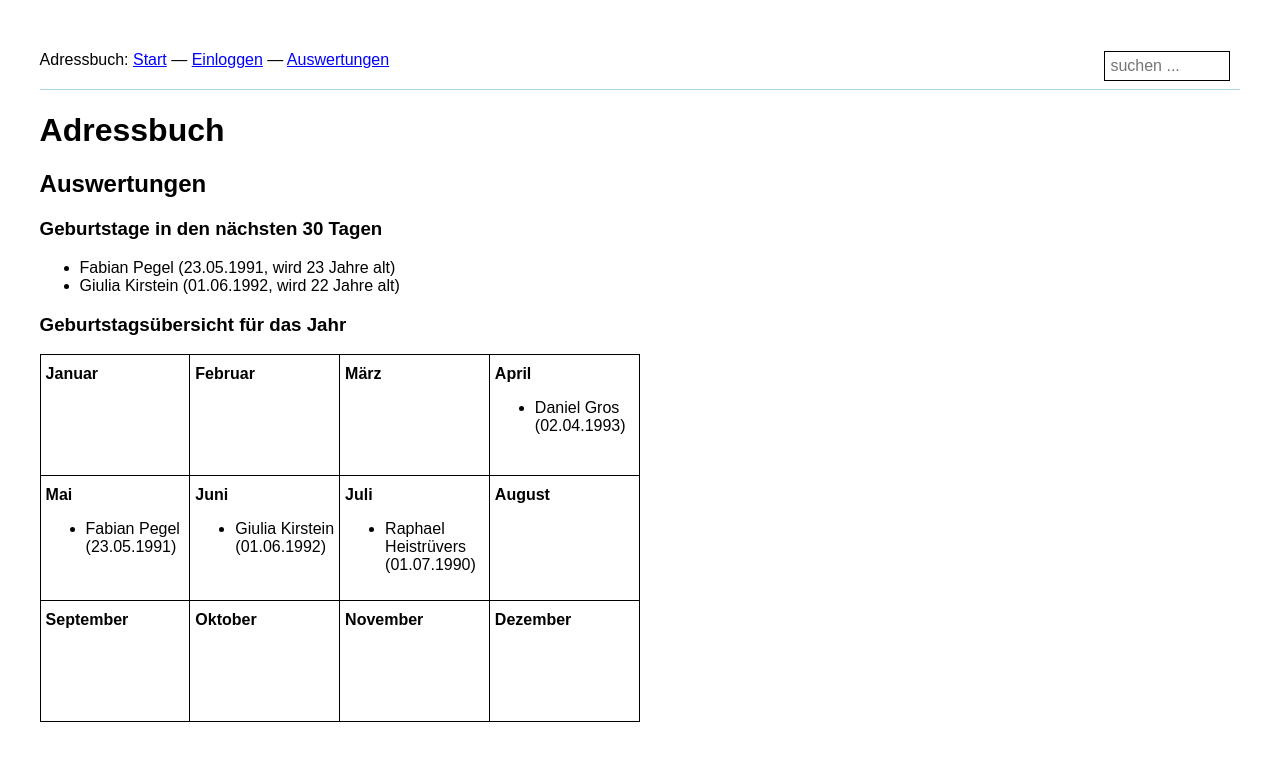
After one commit to fapeg/adressbuch, a Flask app: page /auswertungen in a window 1280 px wide. The commit adds this page. Shown: the top 761 px of the page. Run offline with Flask 2, Linux system fonts and the light colour scheme; data comes from the database, SQL or seed files in the repository; both versions use the stored data as it was after the commit; some web fonts are replaced.

Commit message:
geburtstage

```diff
--- a/main.py
+++ b/main.py
@@ -5,12 +5,14 @@
 from flask import Flask, render_template, g, flash, redirect, session, request
 from flask_sqlalchemy import SQLAlchemy
 from sqlalchemy import text, desc
-import datetime, hashlib, os, re
+import hashlib, os, re
 from flask.ext.wtf import Form
 from flask.ext.login import LoginManager
 from wtforms import TextField, BooleanField, PasswordField, HiddenField
-from wtforms.validators import Required, EqualTo, Length
+from wtforms.validators import Required, EqualTo, Length, ValidationError
 from flask.ext.login import login_user, logout_user, current_user, login_required
+from datetime import timedelta, date
+
 
 app = Flask(__name__)
 app.config['SECRET_KEY'] = 'jHgFtjjGFdE5678ijbDDegh'
@@ -95,6 +97,59 @@ class Entry(db.Model):
       self.homepage = homepage
       self.twitter = twitter
 
+# extra funktion für datum nicht aus formular
+def is_german_date_single(date):
+    datearray = date.split('.')
+    if len(datearray) == 3:
+        if len(datearray[0])!=2 or int(datearray[0])>31:
+             return False
+        if len(datearray[1])!=2 or int(datearray[1])>12:
+            return False
+        if len(datearray[2])!=4:
+            return False
+        for element in datearray:
+            if element.isdigit() == False:
+                return False
+    else:
+        return False
+
+
+# takes date in format 'dd.mm.yyyy'
+def birthday_in_x_days(xdays, birthdate):
+    if is_german_date_single(birthdate) == False:
+            return False
+    birthdate_array=birthdate.split('.')
+    birthdate_new = date(int(birthdate_array[2]), int(birthdate_array[1]), int(birthdate_array[0]))
+    today_future = date.today()+timedelta(days=xdays)
+
+	# dd = datedifference
+	# ersetzen von geburtsjahr mit aktuellem jahr
+    birthday = date(today_future.year, birthdate_new.month, birthdate_new.day)
+    dd = today_future - birthday
+    if dd.days <= xdays and dd.days>=0:
+		print "Geburtstag innerhalb der nächsten "+str(xdays)+" Tage"
+		return True
+
+    else:
+        return False
+
+
+
+
+def is_german_date(form, field):
+    datearray = field.data.split('.')
+    if len(datearray) == 3:
+        if len(datearray[0])!=2 or int(datearray[0])>31:
+             raise ValidationError('Geburtsdatum entspricht nicht dem vorgegebenem Format!')
+        if len(datearray[1])!=2 or int(datearray[1])>12:
+            raise ValidationError('Geburtsdatum entspricht nicht dem vorgegebenem Format!')
+        if len(datearray[2])!=4:
+            raise ValidationError('Geburtsdatum entspricht nicht dem vorgegebenem Format!')
+        for element in datearray:
+            if element.isdigit() == False:
+                raise ValidationError('Geburtsdatum entspricht nicht dem vorgegebenem Format!')
+    else:
+        raise ValidationError('Geburtsdatum entspricht nicht dem vorgegebenem Format!')
 
 class EditForm(Form):
     userid =      TextField('userid')
@@ -104,7 +159,7 @@ class EditForm(Form):
     strasse = TextField('strasse')
     plz = TextField('plz')
     ort = TextField('ort')
-    geburtsdatum = TextField('geburtsdatum')
+    geburtsdatum = TextField('geburtsdatum', validators = [Required(u"Bitte Feld ausfüllen!"), is_german_date])
     festnetz = TextField('festnetz')
     mobil = TextField('mobil')
     email = TextField('email')
@@ -127,11 +182,31 @@ class ChangePassForm(Form):
     password2    = PasswordField('password2', validators = [Required("Bitte ein neues Passwort eingeben!"), EqualTo('password1', message=u'Passwörter müssen übereinstimmen!')])
 
 
+
 @app.route('/')
 def hello_world():
     searchform = SearchForm(csrf_enabled=False)
     entries=Entry.query.with_entities(Entry.vorname,Entry.name,Entry.titel, Entry.strasse,Entry.plz,Entry.ort,Entry.geburtsdatum,Entry.festnetz,Entry.mobil,Entry.email,Entry.homepage,Entry.twitter)
     return render_template('anzeige.htm', entries=entries, searchform=searchform)
+
+
+@app.route('/auswertungen')
+def auswertungen():
+    searchform = SearchForm(csrf_enabled=False)
+    entries=Entry.query.with_entities(Entry.vorname,Entry.name, Entry.geburtsdatum)
+    correct_entries = []
+    ages = []
+    birthday_dict = {'01':[],'02':[],'03':[],'04':[],'05':[],'06':[],'07':[],'08':[], '09':[],'10':[],'11':[],'12':[]}
+
+    for entry in entries:
+        if is_german_date_single(entry.geburtsdatum) != False:
+            birthday_dict[entry.geburtsdatum.split('.')[1]].append(entry)
+        if birthday_in_x_days(30,entry.geburtsdatum):
+            correct_entries.append(entry)
+            ages.append(date.today().year-int(entry.geburtsdatum.split('.')[2]))
+    print correct_entries
+    print birthday_dict
+    return render_template('auswertungen.htm', searchform=searchform, correct_entries=correct_entries, ages=ages, birthday_dict=birthday_dict)
 
 
 @app.route('/profile', methods = ['GET', 'POST'])
--- a/static/style.css
+++ b/static/style.css
@@ -2,6 +2,7 @@ body {font-family: 'Droid Sans', sans-serif;}
 #page {width:95%; text-align: justify; margin-top:4%; margin-left:2.5%;}
 #z_div {display:none;}
 td {border:1px solid black; max-width:170px; text-align:left;padding-left:5px;padding-right:5px;padding-top:10px; padding-bottom:10px; vertical-align:middle;}
+table.calendar td {width:100px;height:100px; vertical-align:top;}
 th {text-align:center; padding-left:5px;padding-right:5px;padding-top:10px; padding-bottom:10px;}
 .highlight {background-color:lightblue;}
 table {border-collapse:collapse;}
--- /dev/null
+++ b/templates/auswertungen.htm
@@ -0,0 +1,120 @@
+<!-- extend from base layout -->
+{% extends "index.htm" %}
+
+{% block content %}
+
+<h1>Adressbuch</h1>
+
+<h2>Auswertungen</h2>
+
+<h3>Geburtstage in den nächsten 30 Tagen</h3>
+		<ul>
+
+        {% for line in correct_entries: %}
+
+                <li>{{line['vorname']}} {{line['name']}} ({{line['geburtsdatum']}}, wird {{ages[correct_entries.index(line)]}} Jahre alt)</li>
+
+
+        {% endfor %}
+    </ul>
+<h3>Geburtstagsübersicht für das Jahr</h3>
+<table class="calendar" style="width:600px;">
+
+    <tr>
+        <td><strong>Januar</strong><br>
+            <div style="overflow:scroll"><ul>
+            {% for eintrag in birthday_dict['01']: %}
+            <li>{{eintrag[0]}} {{eintrag[1]}} ({{eintrag[2]}})</li>
+            {% endfor %}
+            </ul></div>
+    </td>
+        <td><strong>Februar</strong><br>
+            <div style="overflow:scroll"><ul>
+            {% for eintrag in birthday_dict['02']: %}
+            <li>{{eintrag[0]}} {{eintrag[1]}} ({{eintrag[2]}})</li>
+            {% endfor %}
+            </ul></div>
+    </td>
+        <td><strong>März</strong><br>
+            <div style="overflow:scroll"><ul>
+            {% for eintrag in birthday_dict['03']: %}
+            <li>{{eintrag[0]}} {{eintrag[1]}} ({{eintrag[2]}})</li>
+            {% endfor %}
+            </ul></div>
+    </td>
+        <td><strong>April</strong><br>
+            <div style="overflow:scroll"><ul>
+            {% for eintrag in birthday_dict['04']: %}
+            <li>{{eintrag[0]}} {{eintrag[1]}} ({{eintrag[2]}})</li>
+            {% endfor %}
+            </ul></div>
+    </td>
+
+    </tr>
+
+    <tr>
+
+        <td><strong>Mai</strong><br>
+            <div style="overflow:scroll"><ul>
+            {% for eintrag in birthday_dict['05']: %}
+            <li>{{eintrag[0]}} {{eintrag[1]}} ({{eintrag[2]}})</li>
+            {% endfor %}
+            </ul></div>
+        </td>
+        <td><strong>Juni</strong><br>
+            <div style="overflow:scroll"><ul>
+            {% for eintrag in birthday_dict['06']: %}
+            <li>{{eintrag[0]}} {{eintrag[1]}} ({{eintrag[2]}})</li>
+            {% endfor %}
+            </ul></div>
+        </td>
+        <td><strong>Juli</strong><br>
+            <div style="overflow:scroll"><ul>
+            {% for eintrag in birthday_dict['07']: %}
+            <li>{{eintrag[0]}} {{eintrag[1]}} ({{eintrag[2]}})</li>
+            {% endfor %}
+            </ul></div>
+        </td>
+        <td><strong>August</strong><br>
+            <div style="overflow:scroll"><ul>
+            {% for eintrag in birthday_dict['08']: %}
+            <li>{{eintrag[0]}} {{eintrag[1]}} ({{eintrag[2]}})</li>
+            {% endfor %}
+            </ul></div>
+        </td>
+    </tr>
+    <tr>
+        <td><strong>September</strong><br>
+            <div style="overflow:scroll"><ul>
+            {% for eintrag in birthday_dict['09']: %}
+            <li>{{eintrag[0]}} {{eintrag[1]}} ({{eintrag[2]}})</li>
+            {% endfor %}
+            </ul></div>
+        </td>
+        <td><strong>Oktober</strong><br>
+            <div style="overflow:scroll"><ul>
+            {% for eintrag in birthday_dict['10']: %}
+            <li>{{eintrag[0]}} {{eintrag[1]}} ({{eintrag[2]}})</li>
+            {% endfor %}
+            </ul></div>
+        </td>
+        <td><strong>November</strong><br>
+            <div style="overflow:scroll"><ul>
+            {% for eintrag in birthday_dict['11']: %}
+            <li>{{eintrag[0]}} {{eintrag[1]}} ({{eintrag[2]}})</li>
+            {% endfor %}
+            </ul></div>
+        </td>
+        <td><strong>Dezember</strong><br>
+            <div style="overflow:scroll"><ul>
+            {% for eintrag in birthday_dict['12']: %}
+            <li>{{eintrag[0]}} {{eintrag[1]}} ({{eintrag[2]}})</li>
+            {% endfor %}
+            </ul></div>
+        </td>
+    </tr>
+
+
+</table>
+
+{% endblock %}
--- a/templates/edit.htm
+++ b/templates/edit.htm
@@ -73,7 +73,7 @@
       <span style="color: red;">[{{error}}]</span>
       {% endfor %}<br>
       <label>Geburtsdatum:<br>
-      {{form.geburtsdatum(size=30,value=entries['geburtsdatum'])}}</label><br>
+      {{form.geburtsdatum(size=30,placeholder='Format: 02.07.1990',value=entries['geburtsdatum'])}}</label><br>
       {% for error in form.errors.geburtsdatum %}
       <span style="color: red;">[{{error}}]</span>
       {% endfor %}<br>
--- a/templates/index.htm
+++ b/templates/index.htm
@@ -12,7 +12,7 @@
   </head>
   <body>
 	 <div id="page">
-    <div>Adressbuch: <a href="/">Start</a> &mdash; {% if session['username'] %}<a href="/edit">Einträge verwalten</a> &mdash; <a href="/logout">Ausloggen</a><div style="display:inline;float:right;"><form class='searchform' name='search' method='get' action='/search'>{{searchform.searchfield(size=10, placeholder='suchen ...')}}</form> <strong>Hallo, {{session['username']}}!</strong> (<a href="/profile">Passwort ändern</a>)</div> {% else %} <a href="/login">Einloggen</a><div style="display:inline;float:right;"><form class='searchform' name='search' method='get' action='/search'>{{searchform.searchfield(size=10, placeholder='suchen ...')}}</form> </div>{% endif %} </div>
+    <div>Adressbuch: <a href="/">Start</a> {% if session['username'] %} &mdash; <a href="/edit">Einträge verwalten</a> <div style="display:inline;float:right;"><form class='searchform' name='search' method='get' action='/search'>{{searchform.searchfield(size=10, placeholder='suchen ...')}}</form> <strong>Hallo, {{session['username']}}!</strong> (<a href="/profile">Passwort ändern</a> &mdash; <a href="/logout">Ausloggen</a>)</div> {% else %} &mdash; <a href="/login">Einloggen</a><div style="display:inline;float:right;"><form class='searchform' name='search' method='get' action='/search'>{{searchform.searchfield(size=10, placeholder='suchen ...')}}</form> </div>{% endif %} &mdash; <a href="/auswertungen">Auswertungen</a> </div>
     <hr style='margin-top:20px;'>
     {% with messages = get_flashed_messages(with_categories=true) %}
     {% if messages %}
--- a/templates/new.htm
+++ b/templates/new.htm
@@ -40,7 +40,7 @@
       <span style="color: red;">[{{error}}]</span>
       {% endfor %}<br>
       <label>Geburtsdatum:<br>
-      {{form.geburtsdatum(size=30)}}</label><br>
+      {{form.geburtsdatum(size=30,placeholder='Format: 02.07.1990')}}</label><br>
       {% for error in form.errors.geburtsdatum %}
       <span style="color: red;">[{{error}}]</span>
       {% endfor %}<br>
```
Also changed, not shown: adressen.sqlite.
